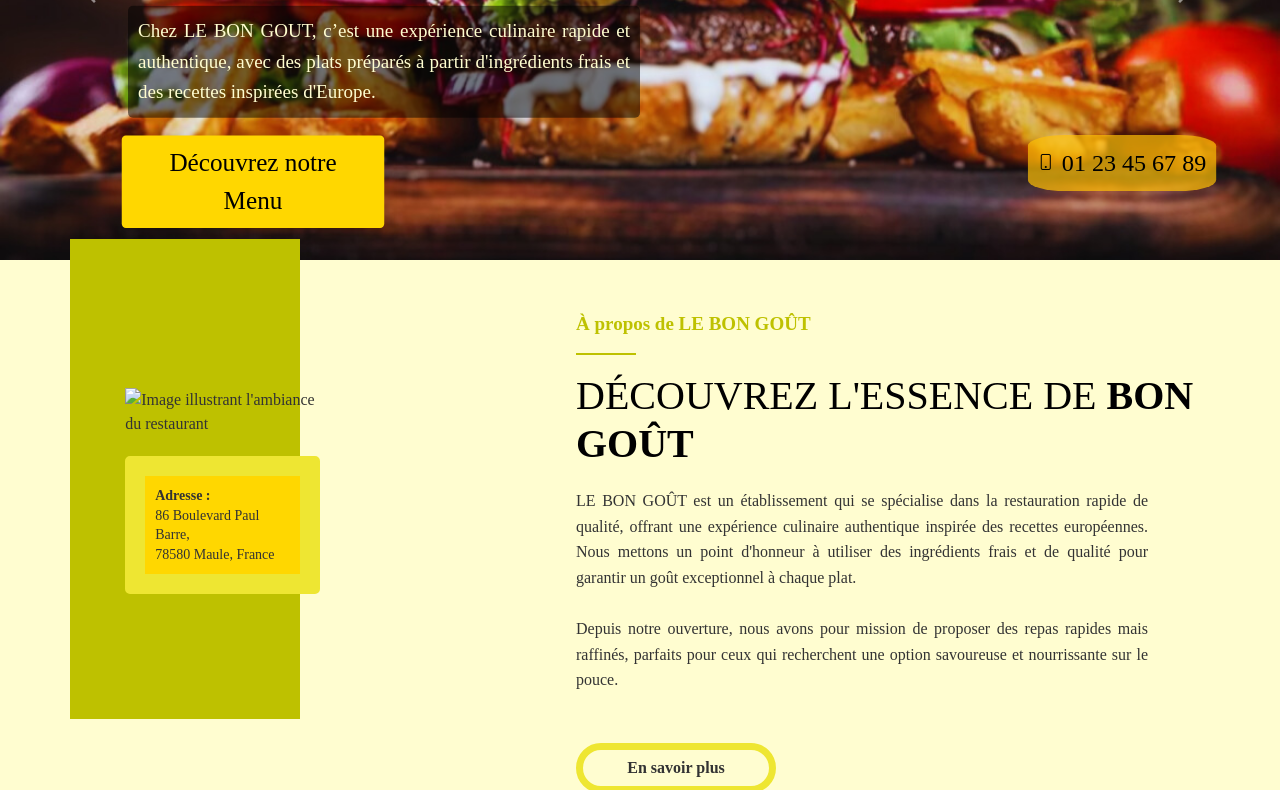
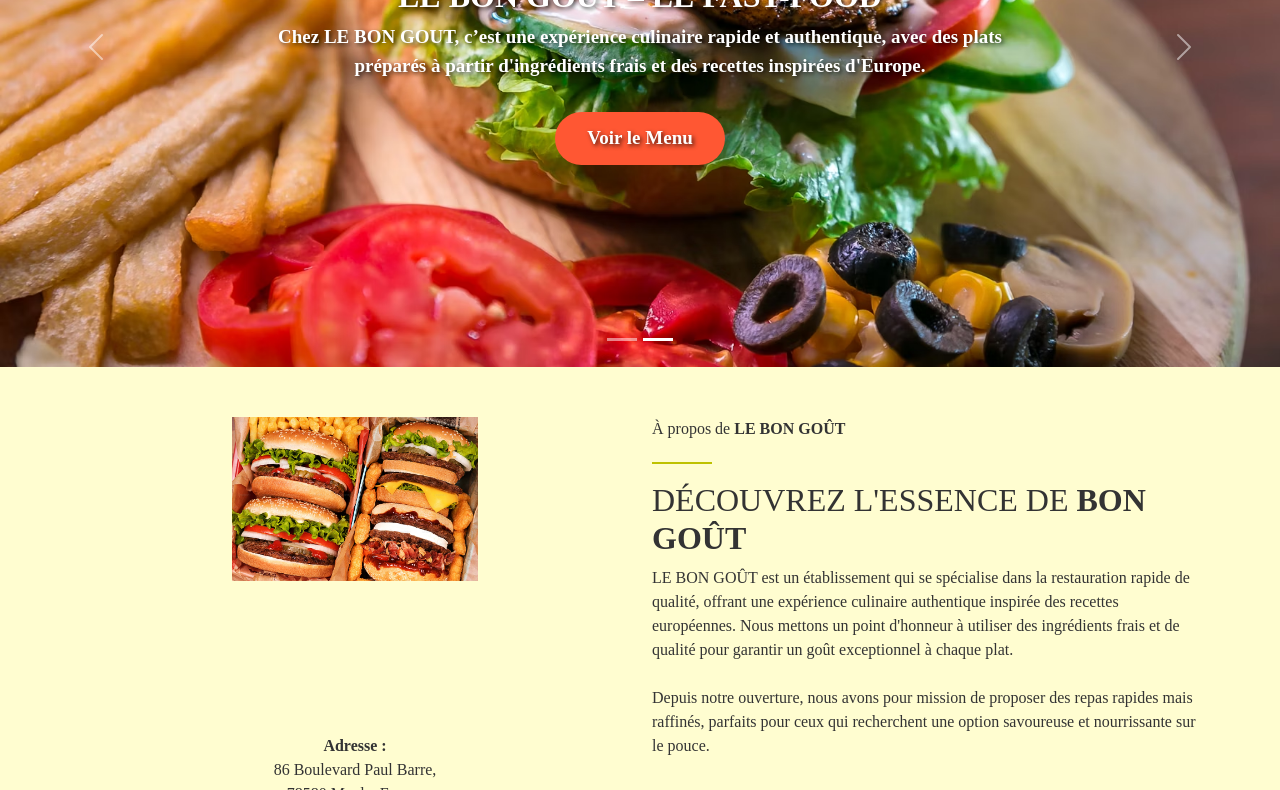
Before and after one commit to SafiDial/Projet-site-web-d-un-fast-food-, a plain HTML site: page index.html in a window 1280 px wide. Shown: the part 353-1143 px from the top of the page. Drawn offline with nearby package versions, Linux system fonts and the light colour scheme; a web font is replaced by a local one.

Commit message:
modifications des elements du carousel(images texte)et_affichage

```diff
--- a/css/main.css
+++ b/css/main.css
@@ -105,100 +105,62 @@ body {
 }
 
 /* ************************** Carrousel **************************************** */
+
 .carousel-container {
     padding-top: 80px; /* Espace pour la barre de navigation */
 }
-
 .carousel-caption {
+  color: #fff;
+  text-shadow: 2px 2px 4px rgba(0, 0, 0, 0.7);
+  font-weight: bold;
+  font-size: 24px;
   position: absolute;
   top: 50%;
-    left: 10%;
-    transform: translateY(-50%);
-    color: #FFFDD0;
-    text-align: left;
-    width: 50%;
+  left: 50%;
+  transform: translate(-50%, -50%);
+  text-align: center;
+  width: 100%;
+  padding: 80px;
 }
 
-.carousel-caption h1 {
-    color: #000000;
-    font-size: 40px;
-    font-weight: bold;
-    margin-bottom: 20px;
-    text-transform: uppercase;
-    letter-spacing: 2px;
-    text-shadow: 2px 2px 8px rgba(255, 255, 255, 0.6);
-    line-height: 1.2;
+.carousel-caption h5 {
+  font-size: 32px;
+  font-weight: 700;
 }
 
-/* Autres styles */
-.carousel-caption .description {
-    color: #FFFDD0;
+.carousel-caption p {
   font-size: 19px;
-    font-weight: 300;
-    background-color: rgba(0, 0, 0, 0.5);
-    padding: 10px;
-    border-radius: 5px;
-    max-width: 80%;
-    margin-bottom: 20px;
 }
 
-
-
-.btn-custom {
-    background-color: #FFD700; /* Couleur dorée */
-    color: black; /* Couleur du texte */
-    transform: scale(1.05); /* Agrandissement léger */
-    box-shadow: 0 4px 12px rgba(0, 0, 0, 0.2); /* Ombre légère */
-    border: none; /* Pas de bordure */
-    padding: 8px 16px; /* Ajuster l'espacement intérieur pour un bouton plus petit */
-    transition: all 0.3s ease; /* Transition douce */
-    width: auto; /* Largeur automatique pour ajuster au texte */
-    max-width: 250px; /* Largeur maximale pour empêcher le bouton de devenir trop large */
+.carousel-caption .btn {
+  font-size: 18px;
 }
 
-  .btn-custom:hover {
-    background-color: rgba(255, 255, 255, 0); /* Fond transparent lors du survol */
-    transform: scale(1.1); /* Agrandissement du bouton au survol */
-    box-shadow: 0 4px 12px rgba(0, 0, 0, 0.4); /* Ombre plus marquée au survol */
+.carousel-item img {
+  height: 80vh;
+  object-fit: cover;
 }
 
-
-
-
-
-
-/* ************************** Icône d'appel **************************************** */
-.call-icon {
-    position: absolute;
-    bottom: 10%; /* Position verticale sur l'écran */
-    right: 5%; /* Position horizontale sur l'écran */
-    display: flex;
-    align-items: center;
-    justify-content: center;
-    color: #000000;
-    font-size: 24px;
-    z-index: 2;
-    background-color: rgba(255, 193, 7, 0.7); /* Fond légèrement transparent */
-    border-radius: 20%;
-    padding: 10px;
-    animation: zoomInOut 2s infinite ease-in-out;
+.carousel-caption .btn {
+  font-size: 19px;
+  font-weight: bold;
+  padding: 12px 32px;
+  background-color: #ff5733;
+  color: #fff;
+  border: none;
+  border-radius: 30px;
+  transition: background-color 0.3s ease, transform 0.3s ease;
 }
 
-/* Animation du zoom */
-@keyframes zoomInOut {
-    0% { transform: scale(1); }
-    50% { transform: scale(1.2); }
-    100% { transform: scale(1); }
+.carousel-caption .btn:hover {
+  background-color: #ff3b00;
+  transform: scale(1.1);
 }
 
-/* Centrer l'élément sur les petits écrans (moins de 768px) */
 @media (max-width: 767px) {
-    .call-icon {
-        position: fixed; /* Utiliser fixed pour positionner l'élément de manière fixe sur l'écran */
-        bottom: 10%; /* Ajuster la distance par rapport au bas de l'écran */
-        right: 50%; /* Centrer horizontalement */
-        transform: translateX(50%); /* Correction pour centrer précisément */
-        background-color: rgba(249, 221, 136, 0.5); /* Réduire l'opacité du fond sur les petits écrans */
+  .btn-custom {
+    font-size: 16px;
+    padding: 8px 16px;
   }
 }
 
@@ -207,165 +169,8 @@ body {
 
 
 
-
-
 /* ************************** Section À propos **************************************** */
 
-.about-section {
-    display: flex;
-    justify-content: space-between;
-    align-items: center;
-    padding: 60px 0;
-    background-color: #FFFDD0;
-    flex-wrap: wrap;
-}
-
-.about-container {
-    display: flex;
-    width: 100%;
-    justify-content: space-between;
-    flex-wrap: wrap;
-}
-
-.about-left {
-    display: flex;
-    flex-direction: column;
-    align-items: flex-start;
-    justify-content: center;
-    position: relative;
-    width: 40%;
-    max-width: 40%;
-}
-
-.about-rectangle {
-    background-color: #BEC100;
-    width: 230px;
-    height: 60vh;
-    position: absolute;
-    top: 35%;
-    left: 0;
-    z-index: 1;
-    transform: translateY(-50%);
-}
-
-.about-image {
-    margin-top: 30px;
-    position: relative;
-    z-index: 2;
-    left: 10%;
-    top: 10%;
-}
-
-.about-image img {
-    width: 100%;
-    height: auto;
-    max-width: 120%;
-}
-
-.address-box {
-    margin-top: 20px;
-    padding: 10px;
-    font-size: 14px;
-    color: #333;
-    background-color: #FFD700;
-    border: 20px solid #EEE632;
-    border-radius: 5px;
-    max-width: 200px;
-    text-align: left;
-    line-height: 1.4;
-}
-
-.about-content {
-    width: 60%;
-    padding-left: 50px;
-    color: #333;
-    max-width: 60%;
-    flex-direction: column;
-    justify-content: flex-start;
-}
-
-.small-title {
-    font-size: 19px;
-    font-weight: bold;
-    color: #BEC100;
-    margin-bottom: 10px;
-}
-
-.line {
-    width: 50px;
-    height: 3px;
-    background-color: #BEC100;
-    margin-bottom: 20px;
-}
-
-.main-title {
-    font-family: 'Inria Serif', serif;
-    font-weight: normal;
-    font-size: 40px;
-    color: #000;
-    margin-bottom: 20px;
-}
-
-.description {
-    margin-right: 50px;
-    text-align: justify;
-    font-size: 16px;
-    font-weight: 300;
-    line-height: 1.6;
-    color: #333;
-}
-
-.btn-secondary {
-    margin-top: 50px;
-    font-size: 16px;
-    height: 50px;
-    width: 200px;
-    font-weight: bold;
-    color: #333;
-    background-color: #FFFDD0;
-    border: 7px solid #EEE632;
-    border-radius: 30px;
-    cursor: pointer;
-    transition: background-color 0.3s ease, border-color 0.3s ease;
-}
-
-/* Effet au survol */
-.btn-secondary:hover {
-    background-color: #EEE632;
-    border-color: #FFFDD0;
-}
-
-
-
-
-.texte-court {
-    overflow: hidden;
-    text-overflow: ellipsis;
-    display: -webkit-box;
-    -webkit-line-clamp: 3; /* Affiche 3 lignes de texte sur mobile */
-    line-clamp: 3;
-    -webkit-box-orient: vertical;
-}
-
-.texte-complet {
-    -webkit-line-clamp: unset;
-    line-clamp: unset; /* Pour enlever la limite de ligne */
-}
-
-/* Style pour la flèche "Voir plus" */
-.voir-plus {
-    font-size: 50px;
-    cursor: pointer;
-    display: inline-block;
-    color: #fff200;
-    transition: color 0.3s, text-shadow 0.3s;
-    text-shadow: 0 0 8px #fff200;
-}
-
-.voir-plus:hover {
-    color: #767200;
-    text-shadow: 0 0 4px #fff93c;
-}
 
 
 
--- a/index.html
+++ b/index.html
@@ -12,8 +12,6 @@
     </head>
 <body>
 
-<!-- **************************Barre de navigation****************************************** -->
-
     <nav class="navbar navbar-expand-lg fixed-top py-2">
         <div class="container">
           <a class="navbar-brand" href="#carousel">
@@ -23,7 +21,7 @@
 
           <!-- Bouton de navigation pour petits écrans -->
           <button class="navbar-toggler" type="button" data-bs-toggle="collapse" data-bs-target="#navbarNav">
-        <span class="material-symbols-outlined ">menu</span>
+            <span class="material-symbols-outlined">menu</span>
           </button>
 
           <div class="collapse navbar-collapse justify-content-end" id="navbarNav">
@@ -39,49 +37,50 @@
         </div>
       </nav>
 
-
       <!-- ************************** Carrousel Accueil ****************************************** -->
 
+
       <section id="carousel" class="carousel-container container-fluid px-0">
-    <div id="carouselExample" class="carousel slide" data-bs-ride="carousel">
-        <!-- Carrousel -->
+        <div id="carouselExampleCaptions" class="carousel slide" data-bs-ride="carousel">
+          <!-- Indicateurs du carrousel -->
+          <div class="carousel-indicators">
+            <button type="button" data-bs-target="#carouselExampleCaptions" data-bs-slide-to="0" class="active" aria-current="true" aria-label="Slide 1"></button>
+            <button type="button" data-bs-target="#carouselExampleCaptions" data-bs-slide-to="1" aria-label="Slide 2"></button>
+          </div>
+
           <div class="carousel-inner">
+            <!-- Premier item du carrousel -->
             <div class="carousel-item active">
-                <img src="css/images/Acceuil.jpg" class="d-block w-100 img-fluid" alt="Image 1">
-                <div class="carousel-caption text-start">
-                    <!-- Titre toujours visible mais plus petit sur petits écrans -->
-                    <h1 class="display-4 d-none d-md-block display-md-3 display-lg-1">LE BON GOUT – LE FAST-FOOD</h1>
-
-                    <!-- Description visible uniquement sur écrans moyens et plus larges -->
-                    <p class="description lead d-none d-md-block">Chez LE BON GOUT, c’est une expérience culinaire rapide et authentique, avec des plats préparés à partir d'ingrédients frais et des recettes inspirées d'Europe.</p>
-
-                    <a href="#menu" class="btn btn-custom btn-sm fs-4 fs-md-5 fs-lg-6 mt-3 d-none d-md-block">Découvrez notre Menu</a>
-
+              <img src="css/images/carou22.avif" class="d-block w-100 img-fluid" alt="Image 1">
+              <div class="carousel-caption d-block">
+                <h5 >LE BON GOUT – LE FAST-FOOD</h5>
+                <p class="d-none d-sm-block">Chez LE BON GOUT, c’est une expérience culinaire rapide et authentique, avec des plats
+                    <br>préparés à partir d'ingrédients frais et des recettes inspirées d'Europe.</p>
+                <a href="#menu" class="btn btn-custom btn-lg mt-3">Voir le Menu</a> <!-- Bouton "Voir le Menu" -->
               </div>
             </div>
 
+            <!-- Deuxième item du carrousel -->
             <div class="carousel-item">
-                <img src="css/images/Acceuil.jpg" class="d-block w-100 img-fluid" alt="Image 2">
-                <div class="carousel-caption text-start">
-                    <h1 class="display-4 d-none d-md-block display-md-3 display-lg-1">LE BON GOUT – LE FAST-FOOD</h1>
-                    <p class="description lead d-none d-md-block">Chez LE BON GOUT, c’est une expérience culinaire rapide et authentique, avec des plats préparés à partir d'ingrédients frais et des recettes inspirées d'Europe.</p>
-                    <a href="#menu" class="btn btn-custom btn-sm fs-4 fs-md-5 fs-lg-6 mt-3 d-none d-md-block">Découvrez notre Menu</a>
-
+              <img src="css/images/carou2.avif" class="d-block w-100 img-fluid" alt="Image 2">
+              <div class="carousel-caption d-block">
+                <h5>LE BON GOUT – LE FAST-FOOD</h5>
+                <p class="d-none d-sm-block">Chez LE BON GOUT, c’est une expérience culinaire rapide et authentique, avec des plats
+                    <br>préparés à partir d'ingrédients frais et des recettes inspirées d'Europe.</p>
+                <a href="#menu" class="btn btn-custom btn-lg mt-3">Voir le Menu</a> <!-- Bouton "Voir le Menu" -->
               </div>
             </div>
           </div>
 
-        <div class="call-icon text-start my-3 d-flex align-items-center justify-content-center justify-content-md-start">
-            <i class="bi bi-phone fs-6 fs-md-4 me-2"></i>
-            <p class="fs-7 fs-md-5 mb-0">01 23 45 67 89</p> <!-- Texte de taille plus petite sur petits écrans -->
-        </div>
 
           <!-- Contrôles du carrousel -->
-        <button class="carousel-control-prev" type="button" data-bs-target="#carouselExample" data-bs-slide="prev">
-            <span class="material-symbols-outlined">arrow_back_ios</span>
+          <button class="carousel-control-prev" type="button" data-bs-target="#carouselExampleCaptions" data-bs-slide="prev">
+            <span class="carousel-control-prev-icon" aria-hidden="true"></span>
+            <span class="visually-hidden">Previous</span>
           </button>
-        <button class="carousel-control-next" type="button" data-bs-target="#carouselExample" data-bs-slide="next">
-            <span class="material-symbols-outlined">arrow_forward_ios</span>
+          <button class="carousel-control-next" type="button" data-bs-target="#carouselExampleCaptions" data-bs-slide="next">
+            <span class="carousel-control-next-icon" aria-hidden="true"></span>
+            <span class="visually-hidden">Next</span>
           </button>
         </div>
       </section>
@@ -93,19 +92,16 @@
 <section class="about-section">
     <div class="container about-container">
         <div class="row">
-            <!-- Section à gauche avec l'image et l'adresse (visible uniquement sur les grands écrans) -->
-            <div class="col-12 col-md-6 about-left">
-                <div class="about-rectangle d-none d-md-block"></div> <!-- Masqué sur les petits écrans -->
-                <figure class="about-image">
-                    <img src="css/images/Apropos.png" alt="Image illustrant l'ambiance du restaurant" class="image-right w-100">
-
-                    <!-- Information d'adresse -->
-                    <address class="address-box">
+            <!-- Section à gauche avec l'image et l'adresse -->
+            <div class="col-12 col-md-6 about-left d-flex flex-column align-items-center">
+                <figure class="about-image text-center">
+                    <img src="css/images/aprop11.avif" alt="Image illustrant l'ambiance du restaurant" class="w-100">
+                </figure>
+                <address class="address-box text-center mt-3">
                     <strong>Adresse :</strong><br>
                     86 Boulevard Paul Barre,<br>
                     78580 Maule, France
                 </address>
-                </figure>
             </div>
 
             <!-- Contenu de la section À propos -->
@@ -114,25 +110,20 @@
                 <p class="line"></p>
                 <h2 class="main-title">DÉCOUVREZ L'ESSENCE DE <strong>BON GOÛT</strong></h2>
 
-                <!-- Texte à tronquer sur les petits écrans -->
-                <div id="texteLong" class="texte-court">
                 <p class="description">
                     LE BON GOÛT est un établissement qui se spécialise dans la restauration rapide de qualité, offrant une expérience culinaire authentique inspirée des recettes européennes.
                     Nous mettons un point d'honneur à utiliser des ingrédients frais et de qualité pour garantir un goût exceptionnel à chaque plat.
                     <br><br>
                     Depuis notre ouverture, nous avons pour mission de proposer des repas rapides mais raffinés, parfaits pour ceux qui recherchent une option savoureuse et nourrissante sur le pouce.
                 </p>
+            </br>
+                <a href="#" class="btn-more">En savoir plus</a>
             </div>
-
-                <!-- Icône "Voir plus" uniquement sur les petits écrans -->
-               <span id="voirPlus" class="material-symbols-outlined voir-plus d-block d-sm-none">arrow_drop_down</span>
-
-               <!-- Bouton "En savoir plus", visible sur tous les écrans -->
-               <a href="#en-savoir-plus" class="btn btn-secondary d-block">En savoir plus</a>
-
         </div>
     </div>
 </section>
+
+
 
 
 
--- a/js/main.js
+++ b/js/main.js
@@ -120,7 +120,7 @@ window.onclick = function(event) {
     }
 }
 
-// **************** Menu affichage en fonction de la categorie cliquer (pas tout les_categories_visibles en mm temps) ********************//
+// *********Menu affichage en fonction de la categorie cliquer (pas tout les_categories_visibles en mm temps)***************//
 
 let categories = ['special', 'boissons', 'mer', 'desserts'];
 let currentCategoryIndex = 0;
```
Also changed, not shown: css/images/aprop11.avif (added), css/images/carou2.avif (added), css/images/carou22.avif (added), css/images/carous1.avif (added). Lines whose indentation alone changed are shown as unchanged.
